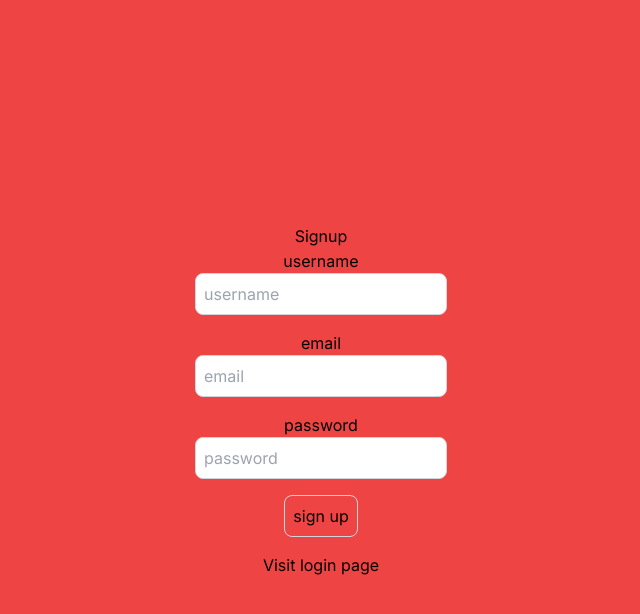
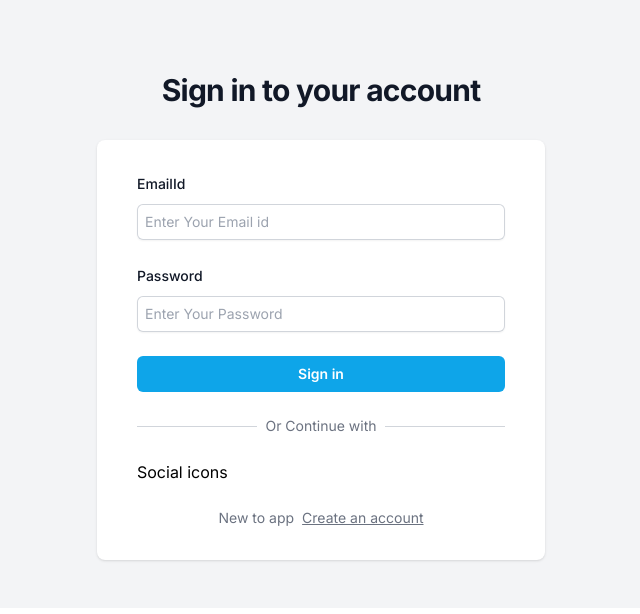
Before and after one commit to Vipulpandey007/Gossner-College, a Next.js app: page /login in a window 1280 px wide. Shown: the top 614 px of the page, without its empty margins (319-959 px from the left). Built offline with nearby package versions, Linux system fonts and the light colour scheme.

Commit message:
login and register using same component

```diff
--- a/src/app/login/page.jsx
+++ b/src/app/login/page.jsx
@@ -2,7 +2,16 @@ import Register from "@/components/Register";
 import React from "react";
 
 const page = () => {
-  return <Register />;
+  return (
+    <div className="flex min-h-full flex-col justify-center py-12 sm:px-6 lg:px-8 bg-gray-100">
+      <div className="sm:mx-auto sm:w-full sm:max-w-md">
+        <h2 className="mt-6 text-center text-3xl font-bold tracking-tight text-gray-900">
+          Sign in to your account
+        </h2>
+      </div>
+      <Register />
+    </div>
+  );
 };
 
 export default page;
--- a/src/components/Register.js
+++ b/src/components/Register.js
@@ -1,6 +1,5 @@
 "use client";
-import Link from "next/link";
-import { useState } from "react";
+import { useCallback, useState } from "react";
 
 const Register = () => {
   const [user, setUser] = useState({
@@ -8,41 +7,96 @@ const Register = () => {
     password: "",
     username: "",
   });
+  const [variant, setVariant] = useState("LOGIN");
+  const toggleVariant = useCallback(() => {
+    if (variant === "LOGIN") {
+      setVariant("REGISTER");
+    } else {
+      setVariant("LOGIN");
+    }
+  }, [variant]);
   return (
-    <div className="flex flex-col items-center justify-center min-h-screen py-2 bg-red-500">
-      <h1>Signup</h1>
-      <hr />
-      <label htmlFor="username">username</label>
+    <div className="mt-8 sm:mx-auto sm:w-full sm:max-w-md">
+      <div className="bg-white px-4 py-8 shadow sm:rounded-lg sm:px-10">
+        <form className="space-y-6">
+          {variant === "REGISTER" && (
+            <div>
+              <label className="block text-sm font-medium leading-6 text-gray-900">
+                Username
+              </label>
+              <div className="mt-2">
                 <input
-        className="p-2 border border-gray-300 rounded-lg mb-4 focus:outline-none focus:border-gray-600 text-black"
-        id="username"
                   type="text"
+                  placeholder="Enter Your Username"
                   value={user.username}
-        onChange={(e) => setUser({ ...user, username: e.target.value })}
-        placeholder="username"
+                  onChange={(e) =>
+                    setUser({ ...user, username: e.target.value })
+                  }
+                  className="px-2 form-input block w-full rounded-md border-0 py-1.5 text-gray-900 shadow-sm ring-1 ring-inset ring-gray-300 placeholder:text-gray-400 focus:ring-2 focus:ring-inset focus:ring-sky-600 sm:text-sm sm:leading-6"
                 />
-      <label htmlFor="email">email</label>
+              </div>
+            </div>
+          )}
+          <div>
+            <label className="block text-sm font-medium leading-6 text-gray-900">
+              EmailId
+            </label>
+            <div className="mt-2">
               <input
-        className="p-2 border border-gray-300 rounded-lg mb-4 focus:outline-none focus:border-gray-600 text-black"
-        id="email"
                 type="text"
+                placeholder="Enter Your Email id"
                 value={user.email}
                 onChange={(e) => setUser({ ...user, email: e.target.value })}
-        placeholder="email"
+                className="px-2 form-input block w-full rounded-md border-0 py-1.5 text-gray-900 shadow-sm ring-1 ring-inset ring-gray-300 placeholder:text-gray-400 focus:ring-2 focus:ring-inset focus:ring-sky-600 sm:text-sm sm:leading-6"
               />
-      <label htmlFor="password">password</label>
+            </div>
+          </div>
+          <div>
+            <label className="block text-sm font-medium leading-6 text-gray-900">
+              Password
+            </label>
+            <div className="mt-2">
               <input
-        className="p-2 border border-gray-300 rounded-lg mb-4 focus:outline-none focus:border-gray-600 text-black"
-        id="password"
                 type="password"
+                placeholder="Enter Your Password"
                 value={user.password}
                 onChange={(e) => setUser({ ...user, password: e.target.value })}
-        placeholder="password"
+                className="px-2 form-input block w-full rounded-md border-0 py-1.5 text-gray-900 shadow-sm ring-1 ring-inset ring-gray-300 placeholder:text-gray-400 focus:ring-2 focus:ring-inset focus:ring-sky-600 sm:text-sm sm:leading-6"
               />
-      <button className="p-2 border border-gray-300 rounded-lg mb-4 focus:outline-none focus:border-gray-600">
-        sign up
+            </div>
+          </div>
+          <div>
+            <button
+              type="submit"
+              className="flex justify-center rounded-md px-3 py-2 w-full text-sm font-semibold focus-visible:outline focus-visible:outline-2 focus-visible:outline-offset-2 bg-sky-500 hover:bg-sky-600 focus-visible:outline-sky-600 text-white"
+            >
+              {variant === "LOGIN" ? "Sign in" : "Register"}
             </button>
-      <Link href="/login">Visit login page</Link>
+          </div>
+        </form>
+        <div className="mt-6">
+          <div className="relative">
+            <div className="absolute inset-0 flex items-center">
+              <div className="w-full border-t border-gray-300" />
+            </div>
+            <div className="relative flex justify-center text-sm">
+              <span className="bg-white px-2 text-gray-500">
+                Or Continue with
+              </span>
+            </div>
+          </div>
+
+          <div className="mt-6 flex gap-2">Social icons</div>
+        </div>
+        <div className="flex gap-2 justify-center text-sm mt-6 px-2 text-gray-500">
+          <div>
+            {variant === "LOGIN" ? "New to app" : "Already have an account?"}
+          </div>
+          <div onClick={toggleVariant} className="underline cursor-pointer">
+            {variant === "LOGIN" ? "Create an account" : "Login"}
+          </div>
+        </div>
+      </div>
     </div>
   );
 };
```
Lines whose indentation alone changed are shown as unchanged.
